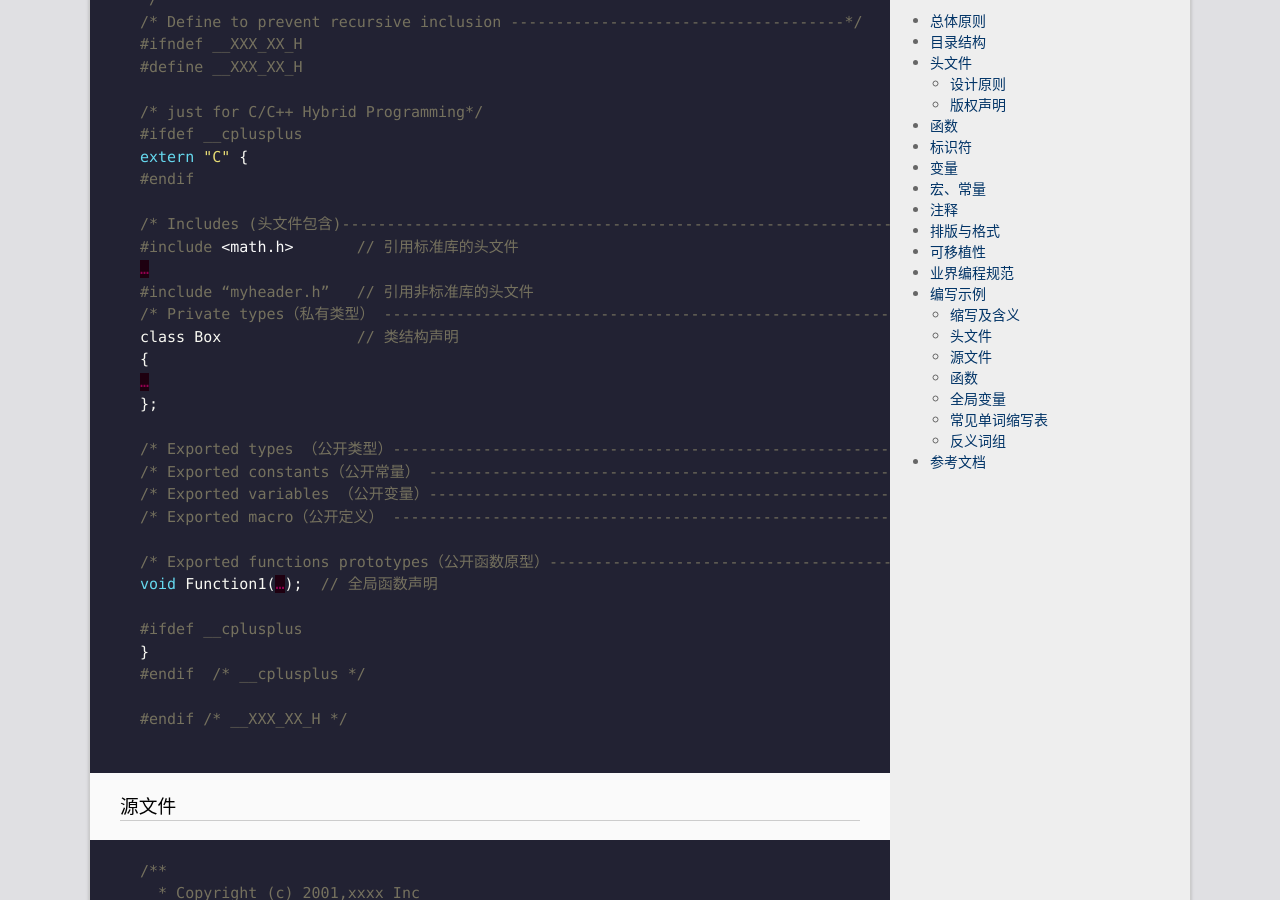
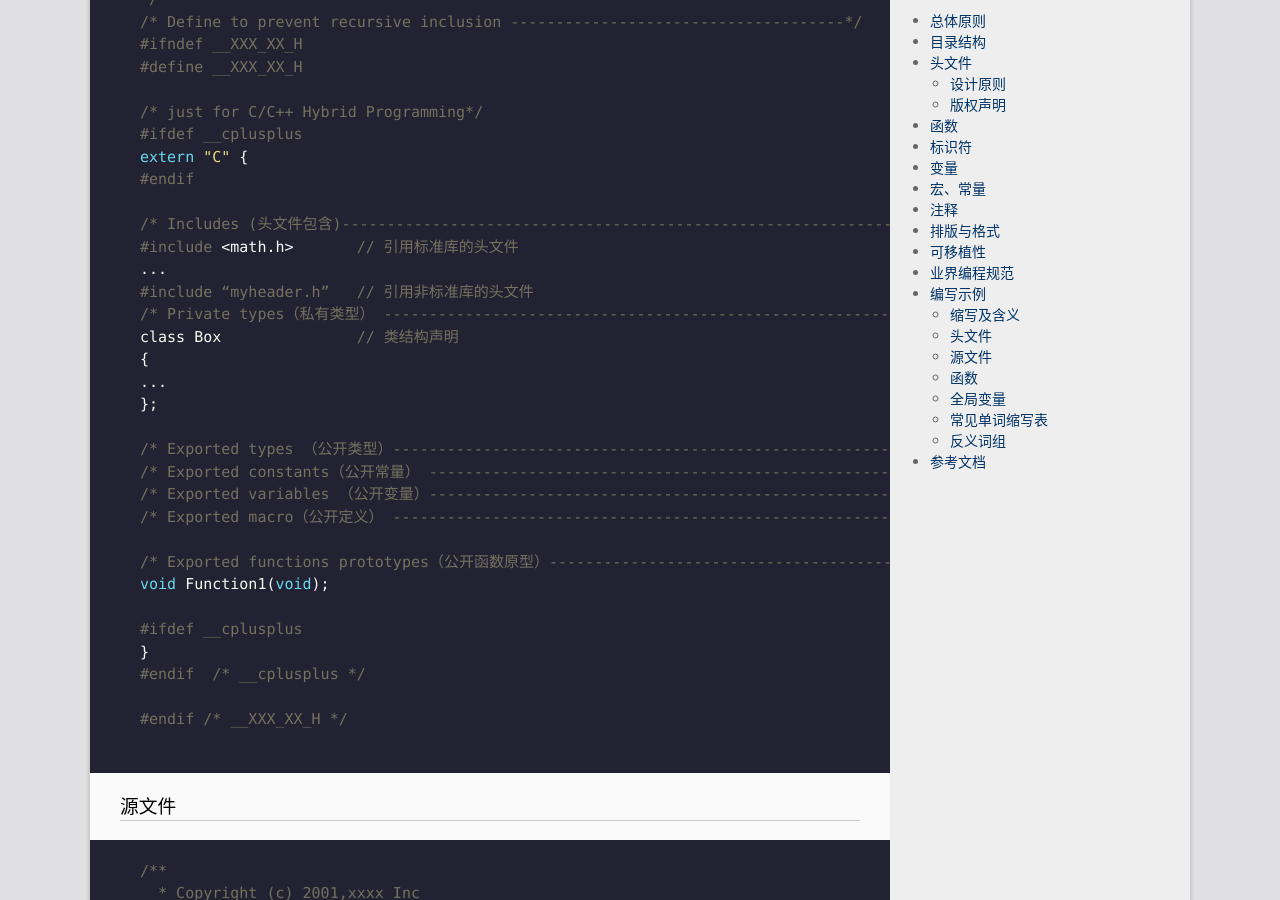
Before and after one commit to LonlyStack/LonlyPan.github.io, a Jekyll site: the page built from _posts/2019-9-3-编码规范.md, in a window 1280 px wide and 900 px high, scrolled down 4464 px. Built offline with Jekyll 4.4.1, drawn with Linux system fonts in a browser that asks for light colours.

Commit message:
修改文件: _posts/2019-9-3-编码规范.md

````diff
--- a/_posts/2019-9-3-编码规范.md
+++ b/_posts/2019-9-3-编码规范.md
@@ -161,12 +161,12 @@ extern "C" {
 
 /* Includes (头文件包含)------------------------------------------------------------------*/
 #include <math.h>       // 引用标准库的头文件
-…
+...
 #include “myheader.h”   // 引用非标准库的头文件
 /* Private types（私有类型） -------------------------------------------------------------*/
 class Box               // 类结构声明
 {
-…
+...
 };
 
 /* Exported types （公开类型）------------------------------------------------------------*/
@@ -175,7 +175,7 @@ class Box               // 类结构声明
 /* Exported macro（公开定义） ------------------------------------------------------------*/
 
 /* Exported functions prototypes（公开函数原型）--------------------------------------------------------*/
-void Function1(…);  // 全局函数声明
+void Function1(void);
 
 #ifdef __cplusplus
 }
@@ -221,7 +221,7 @@ extern "C" {
 /* Private types -------------------------------------------------------------*/
 /* Private constants ---------------------------------------------------------*/
 /* Private variables（私有变量） ---------------------------------------------------------*/
-structINNO_HIF_PlatfromFuncs * g_client_funs;  /**< file attribute */
+structINNO_HIF_PlatfromFuncs * g_client_funs;  /**< file attribute */
 /* Private macros（私有定义） ------------------------------------------------------------*/
 
 /* Private function prototypes （私有函数原型）-----------------------------------------------*/
@@ -251,9 +251,9 @@ structINNO_HIF_PlatfromFuncs * g_client_funs;  /**< file attribute */
   */
 void * strcpy(char *dest,const char *src);  // 指针仅作输入用，加const
 {
-    赋值语句*********;     /* file attribute 不建议使用 “//xxx”*/
-    语句***********;        /* file attribute */
-    语句*******;             /* file attribute */
+    赋值语句*********;  /* file attribute 不建议使用 “//xxx”*/
+    语句***********;  /* file attribute */
+    语句*******;  /* file attribute */
 }
 ```
 
````
